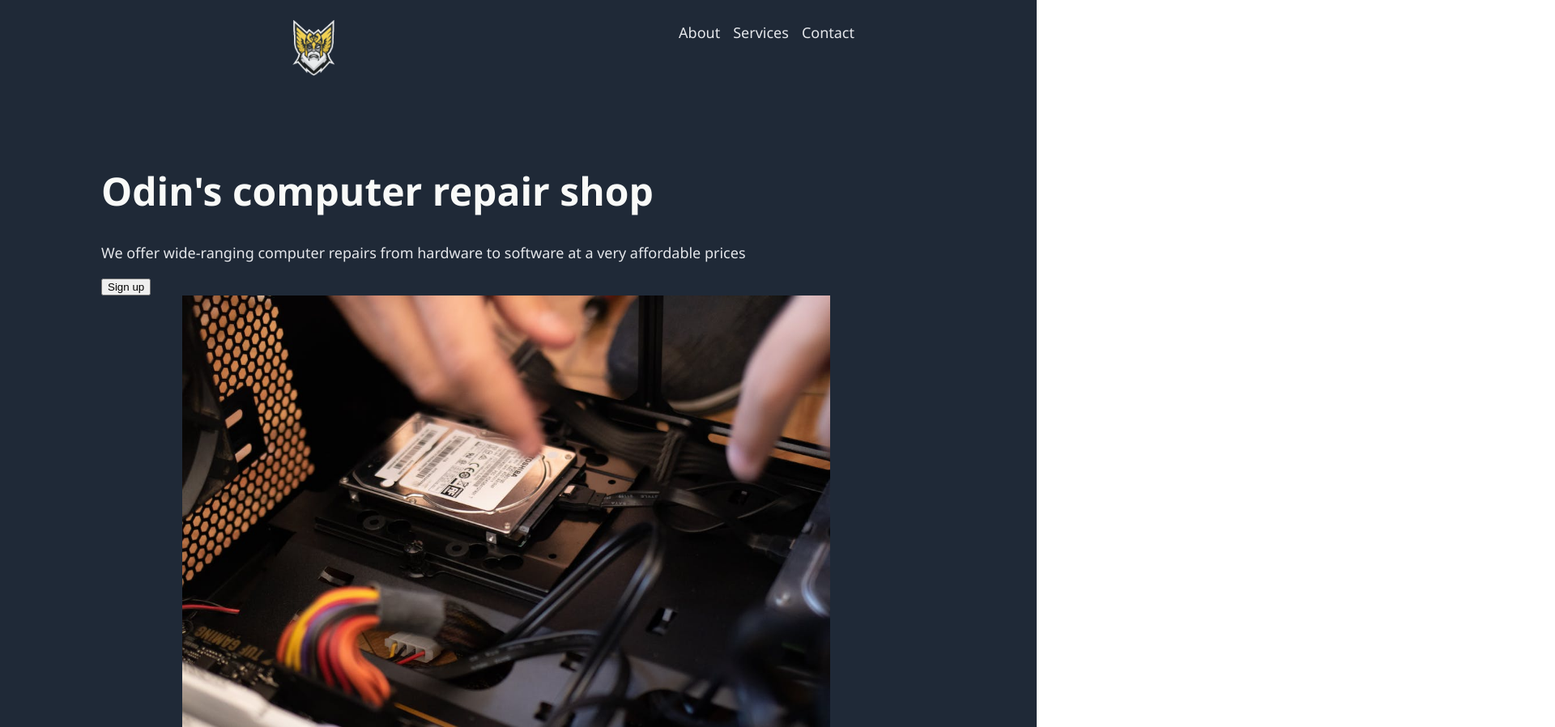
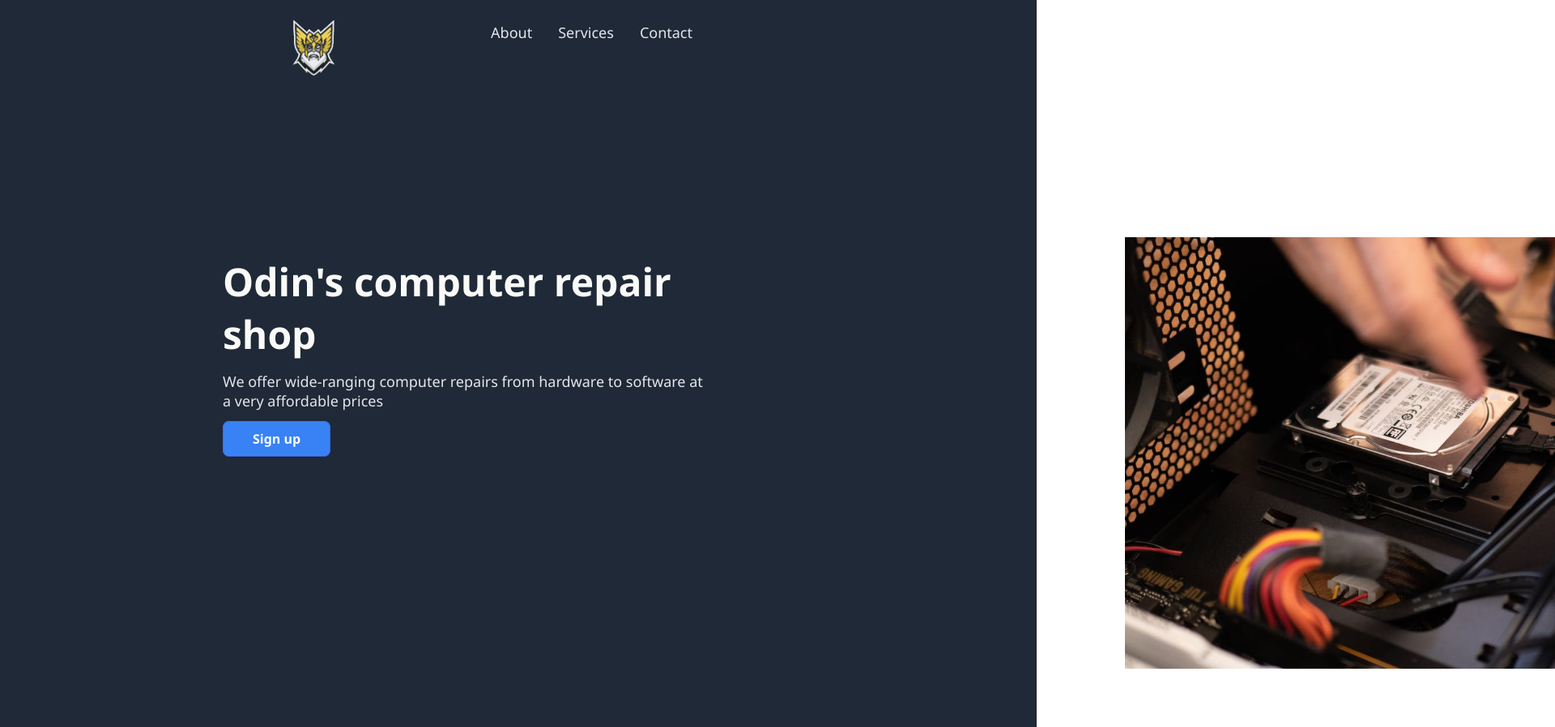
Before and after one commit to deandeeb98/Landing-Page, a plain HTML site: page index.html in a window 1280 px wide. Shown: the top 898 px of the page at 81% size, 1920 px wide, since content can reach past the window. Drawn offline with Linux system fonts and the light colour scheme.

Commit message:
finished p1 of the project

```diff
--- a/index.html
+++ b/index.html
@@ -1,18 +1,21 @@
 <!DOCTYPE html>
 <html lang="en">
- <head>
+
+<head>
     <meta charset="UTF-8">
     <meta name="viewport" content="width=device-width initial-scale=1.0">
     <meta http-equiv="X-UA-Compatible" content="IE-edge">
     <link rel="stylesheet" href="styles.css">
     <title>My Landing Page</title>
  </head>
+
  <body>
     <div class="hero">
     <div class="header-logo">
     <div class="odin-image">
         <img class="resize" src="./images/odin.png" alt="odin">
     </div>
+
     <div class="header">
     <ul class="right-header">
         <li><a href="#">About</a></li>
@@ -21,16 +24,18 @@
     </ul>
    </div>
    </div>
+
     <div class="content">
     <div class="oh">
     <h1 class="hero-main">Odin's computer repair shop</h1>
     <p class="hero-second">We offer wide-ranging computer repairs from hardware to software at a very affordable prices</p>
-    <button class="btn">Sign up</button>
+
+    <a class="btn" href="#">Sign up</a>
     </div>
     </div>
     <div class="left-image">
         <img class="resize1" src="./images/pcparts.png" alt="pcparts">
     </div>
-    </div>
+
  </body>
 </html>
--- a/styles.css
+++ b/styles.css
@@ -28,8 +28,8 @@ body {
     list-style-type: none;
     display: flex;
     justify-content: flex-end;
-    gap: 16px;
-    margin-right: 100px;
+    gap: 32px;
+    margin-right: 300px;
     flex:1 ;
     align-items: center;
 }
@@ -49,13 +49,19 @@ a {
 .hero-second {
     font-size: 18px;
     color: #e5e7eb;
+    position: relative;
+    top: -18px;
 }
+
 
 .left-image {
     display: flex;
-    justify-content: flex-end;
     margin-right: 130px;
-
+    width: 800px;
+    margin-left: 80rem;
+    position:relative;
+    top: -10rem;
+    right: 1rem;
 }
 
 .resize1 {
@@ -65,7 +71,24 @@ a {
 
 .content {
     display: flex;
-    flex-direction: column;
-    align-items: flex-start;
-    justify-content: center;
+    width: 600px;
+    margin-left: 150px;
+    position: relative;
+    top: 7rem;
 }
+
+.btn {
+    background-color: #3882f6;
+    border: 1px solid royalblue;
+    color: white;
+    padding: 10px 36px;
+    border-radius: 8px;
+    font-weight: 900;
+    font-size: 16px;
+    position: relative;
+    top: -12px;
+}
+
+.btn:hover {
+    color: rgb(201, 201, 201);
+}
```
